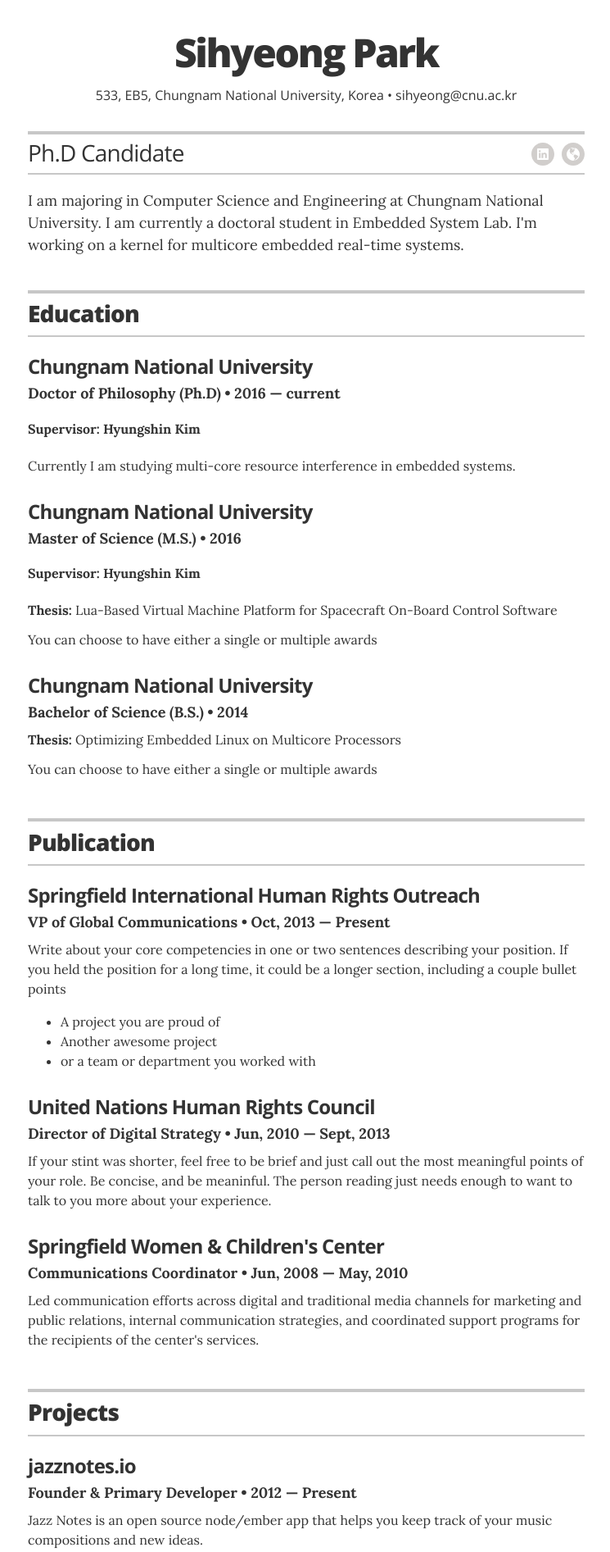
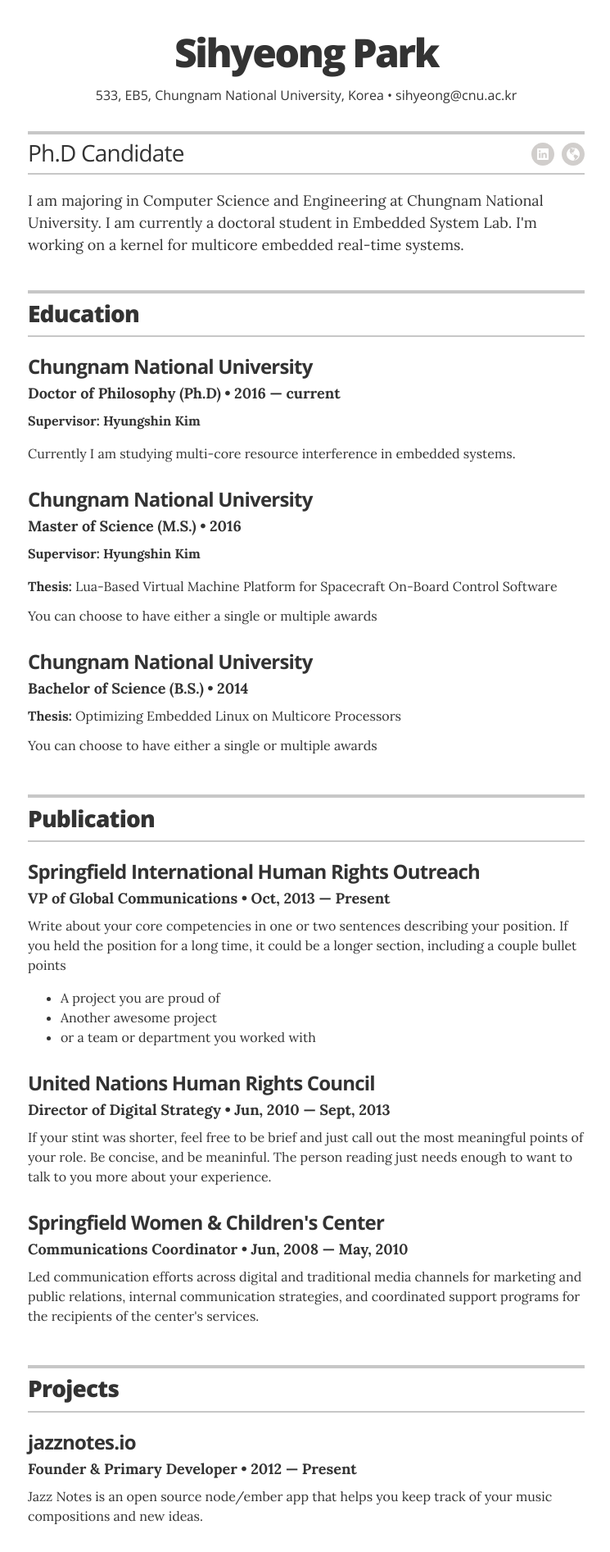
Before and after one commit to sihyeong/sihyeong.github.io, a Jekyll site: the page built from index.html, in a window 1280 px wide. Shown: the top 1893 px of the page at 82% size, without its empty margins (266-1011 px from the left). Built offline with Jekyll 4.4.1, drawn with Linux system fonts in a browser that asks for light colours.

Commit message:
Update _normalize.scss

```diff
--- a/_sass/_normalize.scss
+++ b/_sass/_normalize.scss
@@ -140,7 +140,7 @@
   margin: 0.67em 0;
 }
 
-h1 {
+h4 {
   margin: 0.6em 0;
 }
 
```
